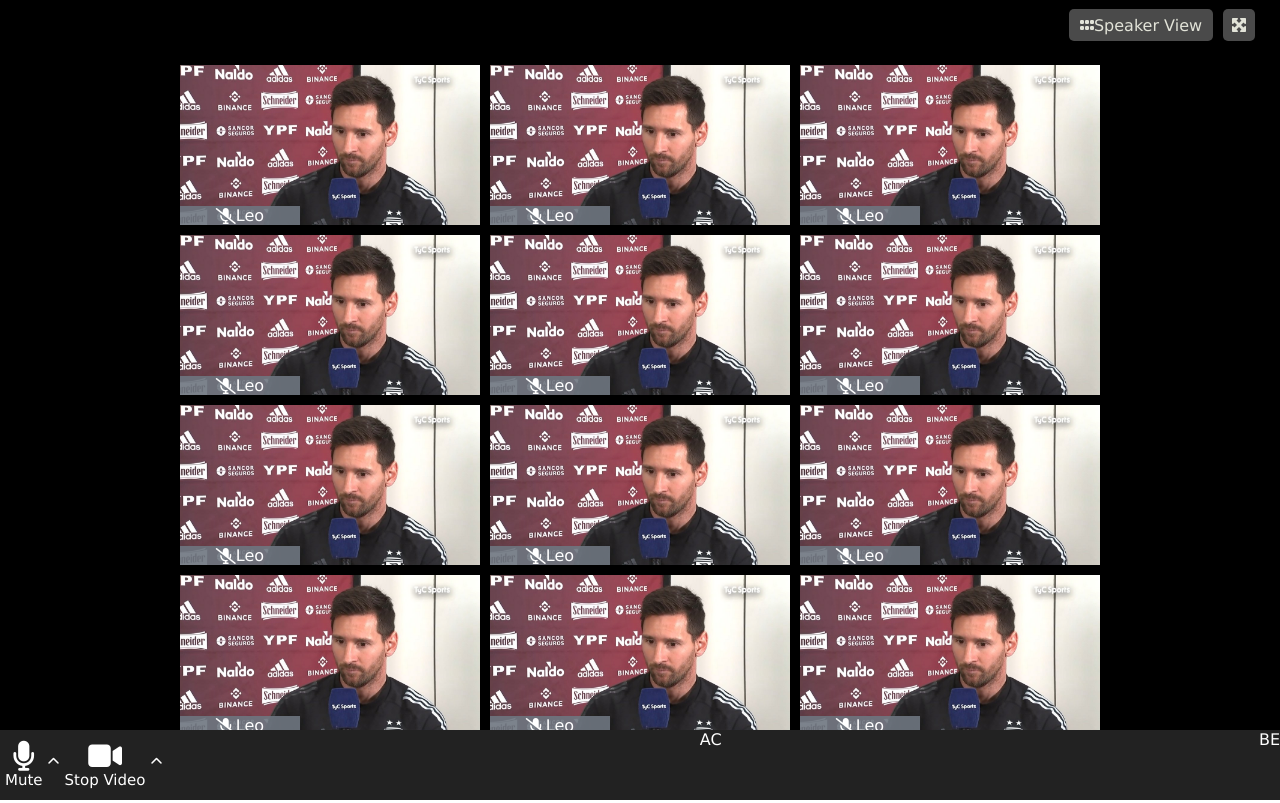
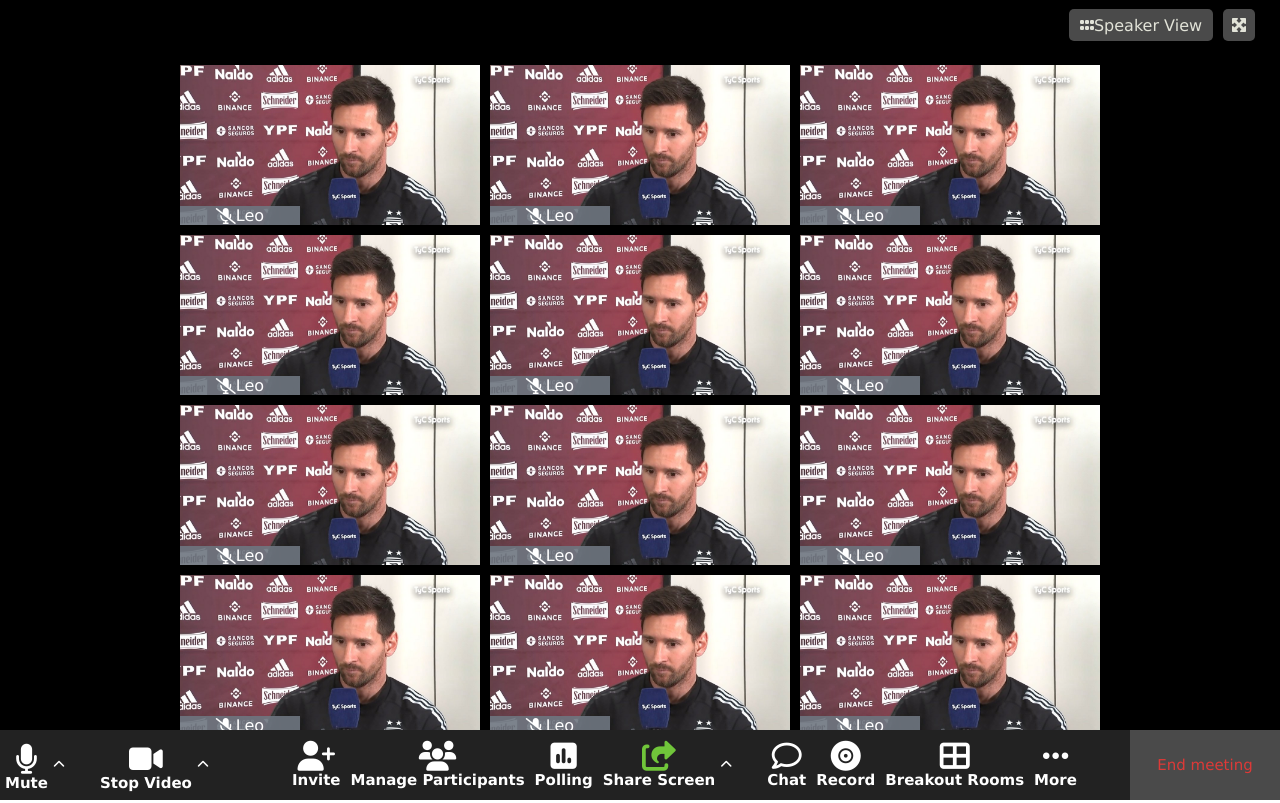
Before and after one commit to Thunderbird93/html-css-zoom, a plain HTML site: page index.html in a window 1280 px wide. Drawn offline with Linux system fonts and the light colour scheme.

Commit message:
add btn end

```diff
--- a/css/style.css
+++ b/css/style.css
@@ -17,6 +17,10 @@ body {
 
 .color-black {
     background-color: black;
+}
+
+.color-green {
+    color: #70C53A;
 }
 
 .center {
@@ -119,3 +123,15 @@ footer .chevron {
     font-weight: bolder;
     font-size: 12px;
 }
+
+footer .container-footer .actions, .audiovideo, .chevron {
+    padding-right: 30px;
+    font-weight: bolder;
+}
+
+footer .container-footer .btn-end {
+    height: 70px;
+    width: 150px;
+    background-color: #4A4A4A;
+    color: #DD3A38;
+}
--- a/index.html
+++ b/index.html
@@ -329,11 +329,65 @@
                 </div>
                 <div class="chevron d-flex center"> <i class="fa-solid fa-chevron-up"></i> </div>
             </div>
-            <div class="actions">
-                AC
+
+            <div class="actions d-flex center">
+                <div class="btn-press">
+                    <i class="fa-solid fa-user-plus"></i>
+                    <p>Invite</p>
+                </div>
+
+
+
+                <div class="btn-press">
+                    <i class="fa-solid fa-users"></i>
+                    <p>Manage Participants</p>
+                </div>
+
+
+                <div class="btn-press">
+                    <i class="fa-solid fa-square-poll-vertical"></i>
+                    <p>Polling</p>
+                </div>
+
+
+
+                <div class="btn-press">
+                    <i class="fa-solid fa-share-from-square color-green"></i>
+                    <p>Share Screen</p>
+                </div>
+
+                <div class="chevron d-flex center"> <i class="fa-solid fa-chevron-up"></i> </div>
+
+
+                <div class="btn-press">
+                    <i class="fa-regular fa-comment"></i>
+                    <p>Chat</p>
+                </div>
+
+
+
+                <div class="btn-press">
+                    <i class="fa-solid fa-record-vinyl"></i>
+                    <p>Record</p>
+                </div>
+
+
+                <div class="btn-press">
+                    <i class="fa-solid fa-table-cells-large"></i>
+                    <p>Breakout Rooms</p>
+                </div>
+
+
+                <div class="btn-press">
+                    <i class="fa-solid fa-ellipsis"></i>
+                    <p>More</p>
+                </div>
             </div>
-            <div class="btn-end">
-                BE
+
+            <div class="btn-end d-flex center">
+                <div>
+                    <p>End meeting</p>
+                </div>
             </div>
         </div>
     </footer>
```
